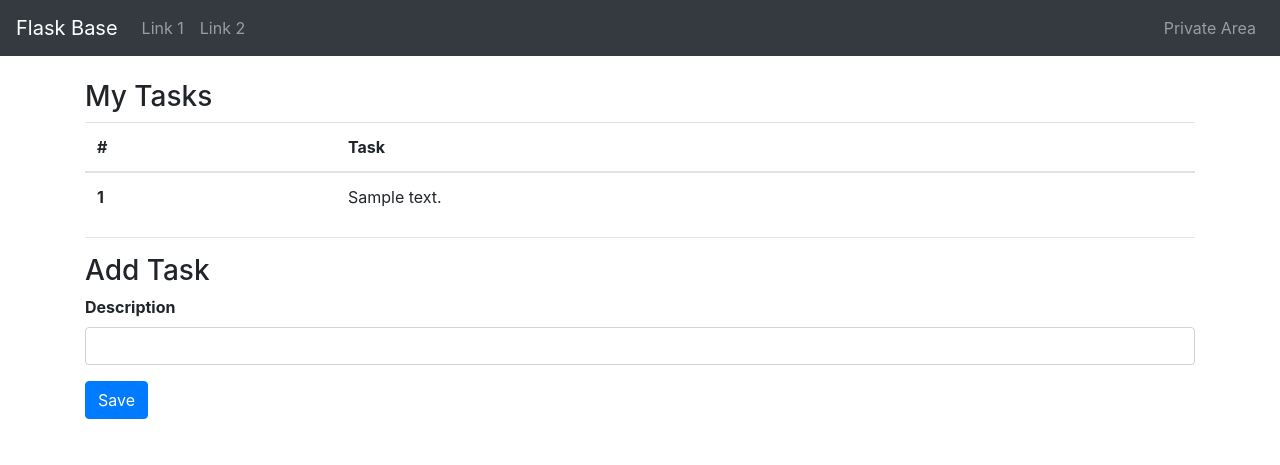
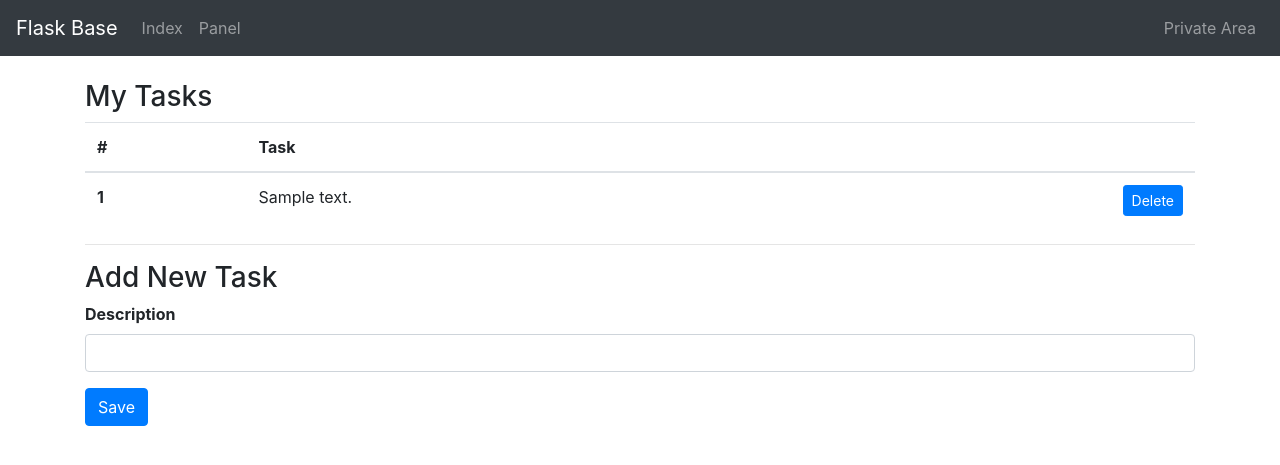
Before and after one commit to danielm/flask-base, a Flask app: template app/templates/panel.html in a window 1280 px wide. Shown: the top 465 px of the page. Run offline with Flask 2, Linux system fonts and the light colour scheme; the template is opened without the code that fills it: values that come from a table or form of the project are taken from there, most other values are stand-ins (such as "Sample title", 1, 10 or a date in 2020); some libraries are stand-ins or nearby versions.

Commit message:
delete tasks and initila status

```diff
--- a/app/templates/header.html
+++ b/app/templates/header.html
@@ -8,7 +8,7 @@
   </button>
   <div class="collapse navbar-collapse" id="navbarCollapse">
     <ul class="navbar-nav mr-auto">
-      {% for name in ['link 1', 'link 2'] %}
+      {% for name in ['index', 'panel'] %}
         {{ render_navitem(name) }}
       {% endfor %}
     </ul>
--- a/app/templates/macros.html
+++ b/app/templates/macros.html
@@ -1,8 +1,16 @@
 {% macro render_navitem(name) %}
-  {% set item_url = url_for('index', name=name) %}
+  {% set item_url = url_for(name) %}
   {% set is_active = item_url == request.path %}
 
   <li class="nav-item {% if is_active %}active{% endif %}">
     <a class="nav-link" href="{{ item_url }}">{{ name|title }}</a>
   </li>
 {% endmacro %}
+
+{% macro render_todo(todo, index) %}
+  <tr>
+    <th scope="row">{{ index }}</th>
+    <td>{{ todo.to_dict().description }}</td>
+    <td class="text-right"><a href="{{ url_for('delete', todo_id=todo.id) }}" class="btn btn-sm btn-primary">Delete</a></td>
+  </tr>
+{% endmacro %}
--- a/app/templates/panel.html
+++ b/app/templates/panel.html
@@ -1,9 +1,12 @@
 {% extends 'base.html' %}
 {% from 'bootstrap/form.html' import render_form %}
+{% from 'macros.html' import  render_todo %}
 
 {% block title %}Private Area{% endblock %}
 
 {% block content %}
+
+  {% if todos | length > 0 %}
   <h3>My Tasks</h3>
 
   <table class="table table-hover">
@@ -11,21 +14,24 @@
       <tr>
         <th scope="col">#</th>
         <th scope="col">Task</th>
+        <th scope="col">&nbsp;</th>
       </tr>
     </thead>
     <tbody>
       {% for task in todos %}
-      {% set task = task.to_dict() %}
-      <tr>
-        <th scope="row">{{ loop.index }}</th>
-        <td>{{ task.description }}</td>
-      </tr>
+        {{ render_todo(task, loop.index) }}
+      {% else %}
+        <tr>
+          <td colspan="3" class="text-muted text-center"><em>No Tasks yet</em></td>
+        </tr>
       {% endfor %}
     </tbody>
   </table>
 
   <hr />
-  <h3>Add Task</h3>
+  {% endif %}
+
+  <h3>Add New Task</h3>
 
   {{ render_form(task_form) }}
 {% endblock %}
--- a/main.py
+++ b/main.py
@@ -10,7 +10,7 @@ from flask import request, render_template, session, flash, redirect, url_for
 import unittest
 
 from app import create_app
-from app.firestore_service import get_users, get_todos, put_todo
+from app.firestore_service import get_users, get_todos, put_todo, delete_todo
 from app.forms import TodoForm
 
 from flask_login import login_required, current_user
@@ -45,6 +45,14 @@ def panel():
   }
   return render_template('panel.html', **context)
 
+@app.route('/todos/delete/<string:todo_id>', methods=['GET'])
+def delete(todo_id):
+  user_id = current_user.id
+  delete_todo(user_id=user_id, todo_id=todo_id)
+
+  flash('Task removed', 'success')
+
+  return redirect(url_for('panel'))
 
 # Not Found Error page
 @app.errorhandler(404)
```
Also changed, not shown: app/firestore_service.py (+6 -1 lines).
